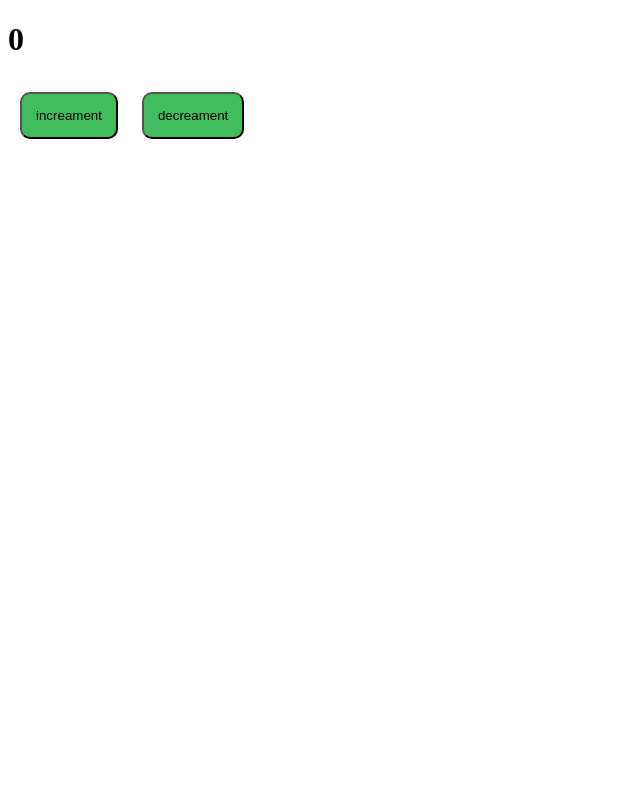
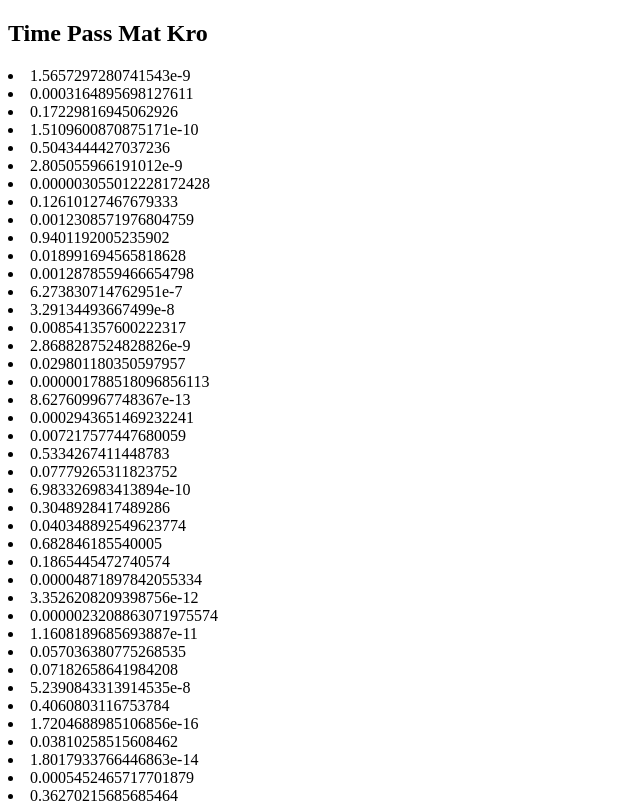
Before and after one commit to Anandpatel09/React-practice, a React (Vite) app: page / in a window 1280 px wide. Shown: the top 803 px of the page, without its empty margins (0-640 px from the left). Built offline with nearby package versions, Linux system fonts and the light colour scheme.

Commit message:
add uselayouthook file

```diff
--- a/src/App.jsx
+++ b/src/App.jsx
@@ -9,6 +9,7 @@ import UMemo from './component/UMemo'
 import UState from './component/UState'
 import Uref from './component/Uref'
 import UReducer from './component/uReducer'
+import ULayoutEffect from './component/ULayoutEffect'
 
 
 function App() {
@@ -24,7 +25,9 @@ function App() {
 <Footer/>
 <Contact/> */}
 
-<UReducer/>
+{/* <UReducer/> */}
+
+<ULayoutEffect/>
     </>
   )
 }
--- /dev/null
+++ b/src/component/ULayoutEffect.jsx
@@ -0,0 +1,27 @@
+import React, { useEffect, useLayoutEffect } from 'react'
+
+function ULayoutEffect() {
+
+    useEffect(()=>{
+        console.log("Welcom from useEffect")
+    },[])
+
+    useLayoutEffect(()=>{
+        console.log("welcome from useLayoutEffect")
+    },[])
+
+
+
+  return (
+    <div>
+
+        <h2>Time Pass Mat Kro</h2>
+
+        {Array(40000).fill('').map((item,index)=>(
+            <li key={index}>{Math.pow(Math.random(),10)}</li>))}
+    </div>
+
+  )
+}
+
+export default ULayoutEffect
```
